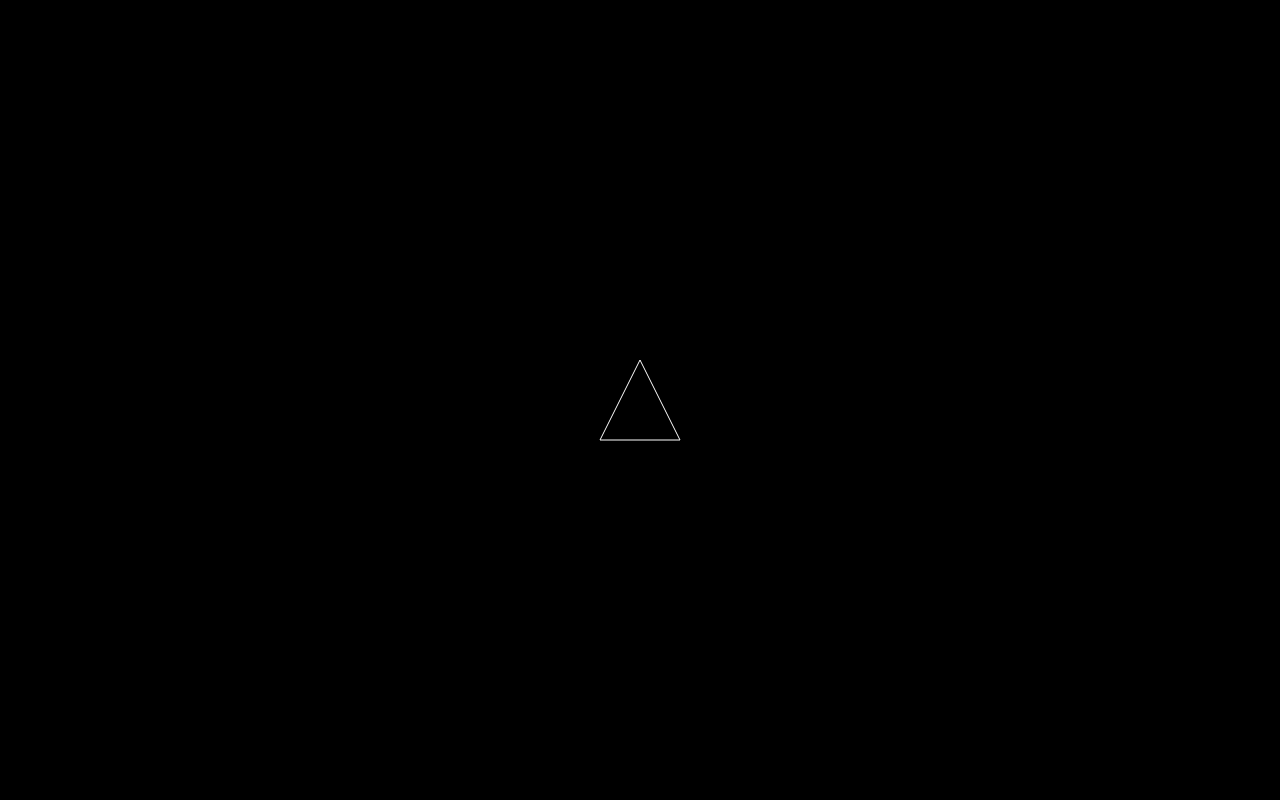
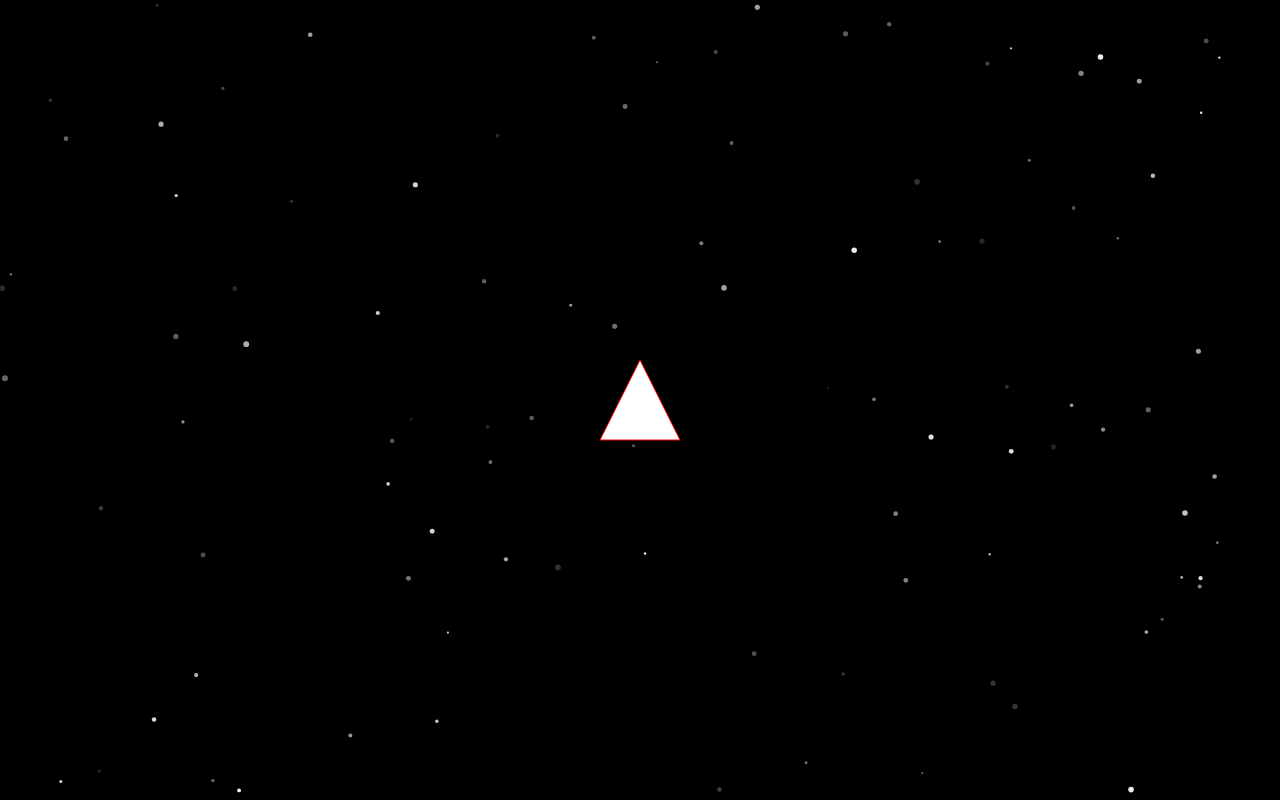
Before and after one commit to WestMecCoding/Asteroid_Game, a plain HTML site: page index.html in a window 1280 px wide. Drawn offline with Linux system fonts and the light colour scheme.

Commit message:
triangle is on background

```diff
--- a/index.html
+++ b/index.html
@@ -17,12 +17,14 @@
       }
     </style>
     <script defer type="module" src="./ship.js"></script>
+    <script defer type="module" src="./stars.js"></script>
   </head>
   <body>
     <canvas id="myCanvas"></canvas>
 
     <script type="module">
       import { drawTriangle } from "./ship.js";
+      import { animateStars } from "./stars.js";
       const canvas = document.getElementById("myCanvas");
       const ctx = canvas.getContext("2d");
       let size;
@@ -31,12 +33,15 @@
         canvas.width = window.innerWidth;
         canvas.height = window.innerHeight;
         size = Math.min(canvas.width, canvas.height) * 0.1;
-        drawTriangle(canvas, ctx, size);
+        // drawTriangle(canvas, ctx, size);
+        animateStars(canvas, ctx, () => drawTriangle(canvas, ctx, size));
       }
 
       window.addEventListener("resize", resizeCanvas);
-      // window.addEventListener("resize", drawTriangle);
+
       resizeCanvas();
+
+      // add animate stars function call
     </script>
   </body>
 </html>
--- a/ship.js
+++ b/ship.js
@@ -6,7 +6,9 @@ export function drawTriangle(canvas, ctx, size) {
   ctx.lineTo(x - size / 2, y + size);
   ctx.lineTo(x + size / 2, y + size);
   ctx.closePath();
-  ctx.strokeStyle = "#FFFFFF"; // sets stroke color to white
+  ctx.fillStyle = "#FFFFFF";
+  ctx.fill();
+  ctx.strokeStyle = "#FF0000"; // sets stroke color to white
 
   ctx.stroke();
 }
--- /dev/null
+++ b/stars.js
@@ -0,0 +1,46 @@
+// Helper function to generate a random number within a range
+function randomInRange(min, max) {
+  return Math.random() * (max - min) + min;
+}
+
+class Star {
+  constructor(canvas) {
+    this.canvas = canvas;
+    this.x = randomInRange(0, canvas.width);
+    this.y = randomInRange(0, canvas.height);
+    this.radius = randomInRange(1, 3);
+    this.color = `rgba(255, 255, 255, ${randomInRange(0.1, 1)})`;
+  }
+
+  draw(ctx) {
+    ctx.beginPath();
+    ctx.arc(this.x, this.y, this.radius, 0, 2 * Math.PI);
+    ctx.fillStyle = this.color;
+    ctx.fill();
+    ctx.closePath();
+  }
+}
+
+export function animateStars(canvas, ctx, drawShip) {
+  const stars = [];
+
+  // Create an array of 100 Star objects with random properties
+  for (let i = 0; i < 100; i++) {
+    stars.push(new Star(canvas));
+  }
+
+  // Animation loop
+  function loop() {
+    ctx.clearRect(0, 0, canvas.width, canvas.height);
+
+    for (const star of stars) {
+      star.draw(ctx);
+      star.radius = randomInRange(1, 3); // Change star size
+      star.color = `rgba(255, 255, 255, ${randomInRange(0.1, 1)})`; // Change star color
+    }
+    drawShip();
+    requestAnimationFrame(loop);
+  }
+
+  loop();
+}
```
Also changed, not shown: animationLoop.js (added), 1 other file.
